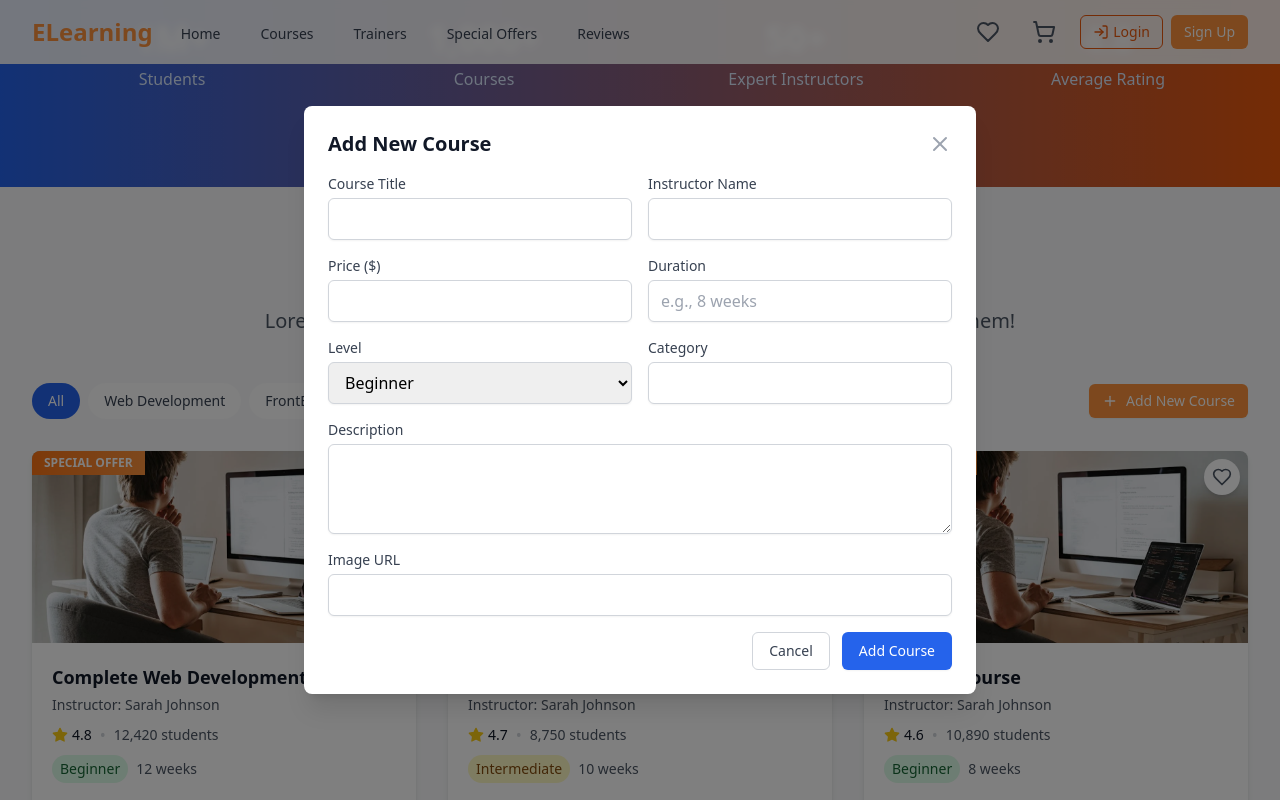
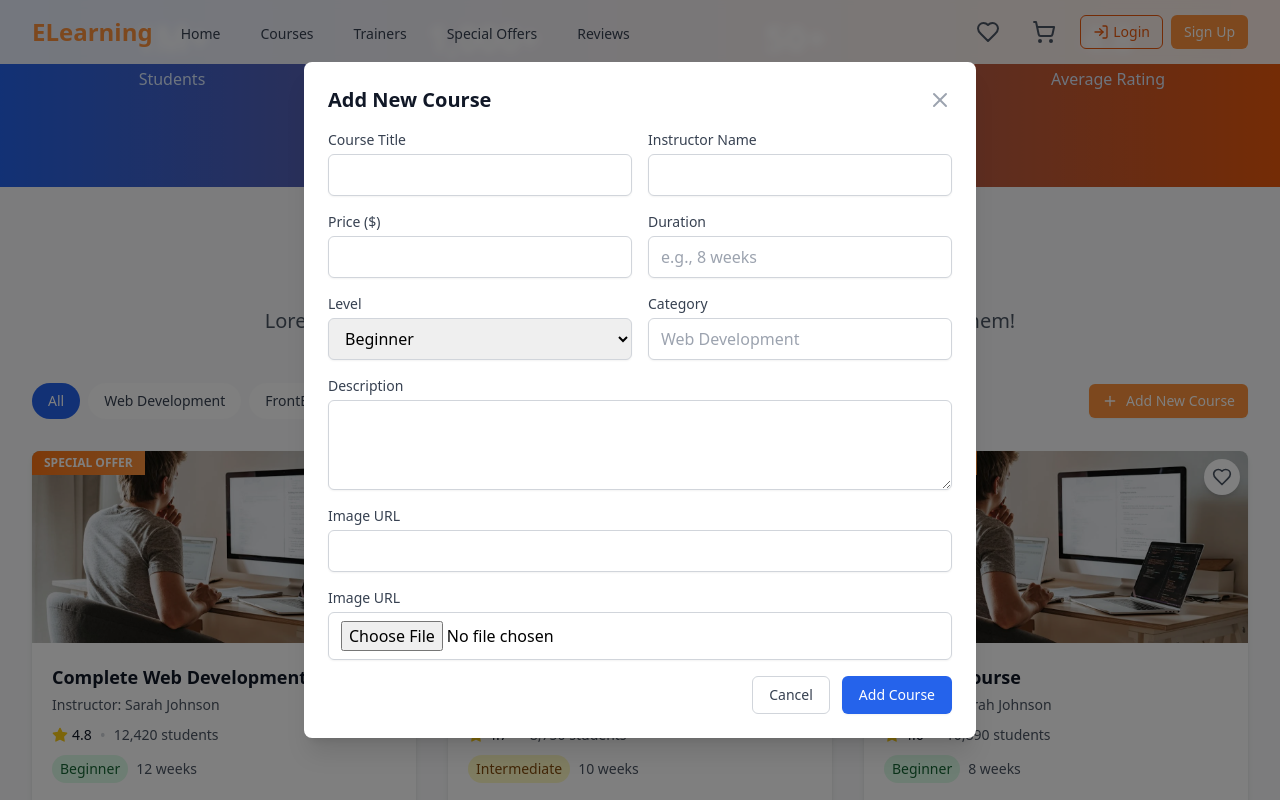
Before and after one commit to PallaviBhoyar3/ELearningAndManagement, a React (Vite) app: page / in a window 1280 px wide. Both pictures are taken after a click on the button "Add New Course". Shown: the part 619-1419 px from the top of the page. Built offline with nearby package versions, Linux system fonts and the light colour scheme.

Commit message:
add modal on dashboard

```diff
--- a/src/components/courses/AddCourseModal.tsx
+++ b/src/components/courses/AddCourseModal.tsx
@@ -22,8 +22,20 @@ const AddCourseModal = ({ isOpen, onClose }: AddCourseModalProps) => {
     rating: 0,
   });
   const [loading, setLoading] = useState(false);
+  const [imagePreview, SetImagePreview] = useState<string | null>(null);
 
   if (!isOpen) return null;
+console.log("formData", formData)
+
+
+  const handleImageChange = (e) => {
+    const file = e.target.files[0];
+    console.log("=======================",file, URL.createObjectURL(file));
+    if(file){
+      SetImagePreview(URL.createObjectURL(file));
+      setFormData(prev => ({ ...prev, image: file }));
+    }
+  }
 
   const handleSubmit = async (e: React.FormEvent) => {
     e.preventDefault();
@@ -68,6 +80,7 @@ const AddCourseModal = ({ isOpen, onClose }: AddCourseModalProps) => {
       setLoading(false);
     }
   };
+console.log("imagePreview", imagePreview)
 
   return (
     <div className="fixed inset-0 z-50 overflow-y-auto">
@@ -172,6 +185,7 @@ const AddCourseModal = ({ isOpen, onClose }: AddCourseModalProps) => {
                   type="text"
                   required
                   value={formData.category}
+                  placeholder='Web Development'
                   onChange={(e) => setFormData(prev => ({ ...prev, category: e.target.value }))}
                   className="mt-1 block w-full px-3 py-2 border border-gray-300 rounded-md shadow-sm focus:outline-none focus:ring-blue-500 focus:border-blue-500"
                 />
@@ -192,6 +206,7 @@ const AddCourseModal = ({ isOpen, onClose }: AddCourseModalProps) => {
               />
             </div>
 
+{/* https://images.pexels.com/photos/4974915/pexels-photo-4974915.jpeg?auto=compress&cs=tinysrgb&w=1260&h=750&dpr=1 */}
             <div>
               <label htmlFor="image" className="block text-sm font-medium text-gray-700">
                 Image URL
@@ -204,6 +219,25 @@ const AddCourseModal = ({ isOpen, onClose }: AddCourseModalProps) => {
                 onChange={(e) => setFormData(prev => ({ ...prev, image: e.target.value }))}
                 className="mt-1 block w-full px-3 py-2 border border-gray-300 rounded-md shadow-sm focus:outline-none focus:ring-blue-500 focus:border-blue-500"
               />
+            </div>
+
+            <div>
+              <label htmlFor="image" className="block text-sm font-medium text-gray-700">
+                Image URL
+              </label>
+              <input
+                id="image"
+                type="file"
+                // accept="image/*"
+                required
+                value={formData.image}
+                // onChange={(e) => setFormData(prev => ({ ...prev, image: e.target.value }))}
+                onChange={handleImageChange}
+                className="mt-1 block w-full px-3 py-2 border border-gray-300 rounded-md shadow-sm focus:outline-none focus:ring-blue-500 focus:border-blue-500"
+              />
+              {imagePreview && (
+                <img src={imagePreview} alt="Image Preview" className="mt-2 w-full h-auto rounded-md" />
+              )}
             </div>
 
             <div className="flex justify-end space-x-3">
--- /dev/null
+++ b/src/components/courses/ShowVideoModal.tsx
@@ -0,0 +1,40 @@
+import { useState } from 'react';
+import { X } from 'lucide-react';
+// import { useCourses } from '../../contexts/CourseContext';
+// import toast from 'react-hot-toast';
+
+type ShowVideoModalProps = {
+  isOpen: boolean;
+  onClose: () => void;
+};
+
+const ShowVideoModal = ({ isOpen, onClose }: ShowVideoModalProps) => {
+  // const { addCourse } = useCourses();
+
+  // const [loading, setLoading] = useState(false);
+ if (!isOpen) return null;
+
+  return (
+    <div className="fixed inset-0 z-50 overflow-y-auto">
+      <div className="flex items-center justify-center min-h-screen px-4">
+        <div className="fixed inset-0 bg-black bg-opacity-50 transition-opacity" onClick={onClose}></div>
+
+        <div className="relative bg-white rounded-lg max-w-2xl w-full p-6 mx-auto shadow-xl">
+          <div className="flex justify-between items-center mb-4">
+            <h2 className="text-xl font-semibold text-gray-900">Video</h2>
+            <button
+              onClick={onClose}
+              className="text-gray-400 hover:text-gray-500"
+            >
+              <X className="h-6 w-6" />
+            </button>
+          </div>
+
+
+        </div>
+      </div>
+    </div>
+  );
+};
+
+export default ShowVideoModal;
--- a/src/components/dashboard/Dashboard.tsx
+++ b/src/components/dashboard/Dashboard.tsx
@@ -2,12 +2,14 @@ import { useState } from 'react';
 import { motion } from 'framer-motion';
 import { BookOpen, CheckCircle, Clock, Star, Award, FileText, Video, Settings } from 'lucide-react';
 import { useAuth } from '../../contexts/AuthContext';
-import DashboardCourseCard from './DashboardCourseCard';
+// import DashboardCourseCard from './DashboardCourseCard';
 import { enrolledCourses } from '../../data/enrolledCourses';
+import ShowVideoModal from '../courses/ShowVideoModal';
 
 const Dashboard = () => {
   const { user } = useAuth();
   const [activeTab, setActiveTab] = useState('enrolled');
+  const [showModal, setShowModal] = useState(false);
 
   const tabs = [
     { id: 'enrolled', label: 'My Courses', icon: BookOpen },
@@ -85,88 +87,6 @@ const Dashboard = () => {
           </motion.div>
         </div>
 
-        <div className="bg-white rounded-lg shadow-md overflow-hidden mb-10">
-          {/* <div className="border-b border-gray-200">
-            <div className="flex overflow-x-auto">
-              {tabs.map((tab, index) => {
-                const Icon = tab.icon;
-                return (
-                  <button
-                    key={tab.id}
-                    onClick={() => setActiveTab(tab.id)}
-                    className={`flex items-center px-4 py-4 text-sm font-medium whitespace-nowrap ${
-                      activeTab === tab.id
-                        ? 'text-blue-600 border-b-2 border-blue-600'
-                        : 'text-gray-600 hover:text-gray-900 hover:border-gray-300'
-                    }`}
-                  >
-                    <Icon className={`h-5 w-5 mr-2 ${
-                      activeTab === tab.id ? 'text-blue-600' : 'text-gray-400'
-                    }`} />
-                    {tab.label}
-                    {tab.id === 'enrolled' && (
-                      <span className="ml-2 bg-gray-100 text-gray-700 py-0.5 px-2 rounded-full text-xs">
-                        {enrolledCourses.length}
-                      </span>
-                    )}
-                    {tab.id === 'progress' && (
-                      <span className="ml-2 bg-yellow-100 text-yellow-700 py-0.5 px-2 rounded-full text-xs">
-                        {inProgressCourses.length}
-                      </span>
-                    )}
-                    {tab.id === 'completed' && (
-                      <span className="ml-2 bg-green-100 text-green-700 py-0.5 px-2 rounded-full text-xs">
-                        {completedCourses.length}
-                      </span>
-                    )}
-                  </button>
-                );
-              })}
-            </div>
-          </div> */}
-
-          {/* <div className="p-6">
-            {displayCourses.length === 0 ? (
-              <div className="text-center py-12">
-                <div className="mx-auto h-12 w-12 text-gray-400">
-                  {activeTab === 'enrolled' && <BookOpen className="h-12 w-12" />}
-                  {activeTab === 'progress' && <Clock className="h-12 w-12" />}
-                  {activeTab === 'completed' && <CheckCircle className="h-12 w-12" />}
-                  {activeTab === 'certificates' && <Award className="h-12 w-12" />}
-                </div>
-                <h3 className="mt-2 text-sm font-medium text-gray-900">No courses found</h3>
-                <p className="mt-1 text-sm text-gray-500">
-                  {activeTab === 'enrolled' && "You haven't enrolled in any courses yet."}
-                  {activeTab === 'progress' && "You don't have any courses in progress."}
-                  {activeTab === 'completed' && "You haven't completed any courses yet."}
-                  {activeTab === 'certificates' && "You don't have any certificates yet."}
-                </p>
-                <div className="mt-6">
-                  <a
-                    href="#courses"
-                    className="inline-flex items-center px-4 py-2 border border-transparent text-sm font-medium rounded-md shadow-sm text-white bg-blue-600 hover:bg-blue-700 focus:outline-none"
-                  >
-                    Browse Courses
-                  </a>
-                </div>
-              </div>
-            ) : (
-              <div className="grid grid-cols-1 md:grid-cols-2 gap-6">
-                {displayCourses.map((course, index) => (
-                  <motion.div
-                    key={course.id}
-                    initial={{ opacity: 0, y: 20 }}
-                    animate={{ opacity: 1, y: 0 }}
-                    transition={{ duration: 0.3, delay: index * 0.1 }}
-                  >
-                    <DashboardCourseCard course={course} />
-                  </motion.div>
-                ))}
-              </div>
-            )}
-          </div> */}
-        </div>
-
         <div className="grid grid-cols-1 lg:grid-cols-3 gap-6">
           <div className="lg:col-span-2">
             <motion.div
@@ -204,7 +124,10 @@ const Dashboard = () => {
                           </div>
                         </div>
                       </div>
-                      <button className="ml-4 p-2 text-blue-600 hover:text-blue-800 transition-colors">
+                      <button
+                      className="ml-4 p-2 text-blue-600 hover:text-blue-800 transition-colors"
+                       onClick={() => setShowModal(true)}
+                      >
                         <Video className="h-5 w-5" />
                       </button>
                     </div>
@@ -226,6 +149,11 @@ const Dashboard = () => {
 
         </div>
       </div>
+
+      <ShowVideoModal
+        isOpen={showModal}
+        onClose={() => setShowModal(false)}
+      />
     </div>
   );
 };
--- a/src/components/sections/Courses.tsx
+++ b/src/components/sections/Courses.tsx
@@ -1,13 +1,13 @@
 import { useState } from 'react';
 import { Star, Filter, Bookmark, BookmarkCheck, Plus } from 'lucide-react';
-import { useCart } from '../../contexts/CartContext';
+// import { useCart } from '../../contexts/CartContext';
 import { useCourses } from '../../contexts/CourseContext';
 import CourseCard from '../ui/CourseCard';
 import AddCourseModal from '../courses/AddCourseModal';
 
 const Courses = () => {
   const [activeCategory, setActiveCategory] = useState('All');
-  const [showFilters, setShowFilters] = useState(false);
+  // const [showFilters, setShowFilters] = useState(false);
   const [showAddModal, setShowAddModal] = useState(false);
   const { courses } = useCourses();
 
```
